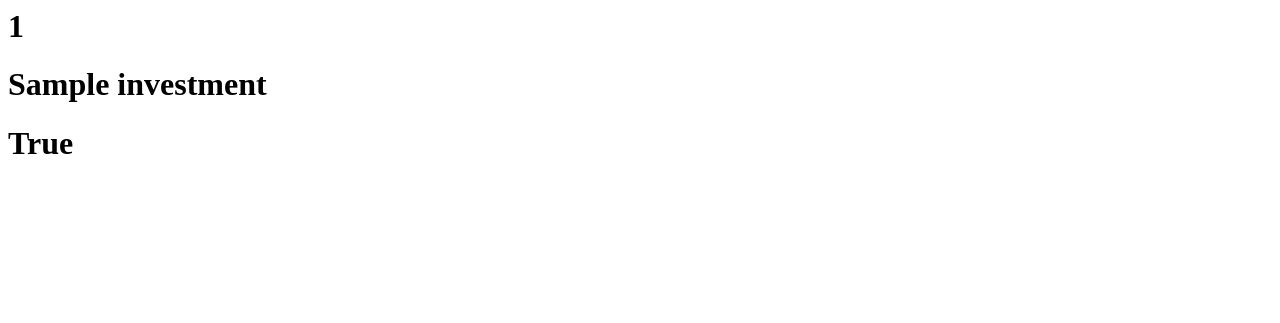
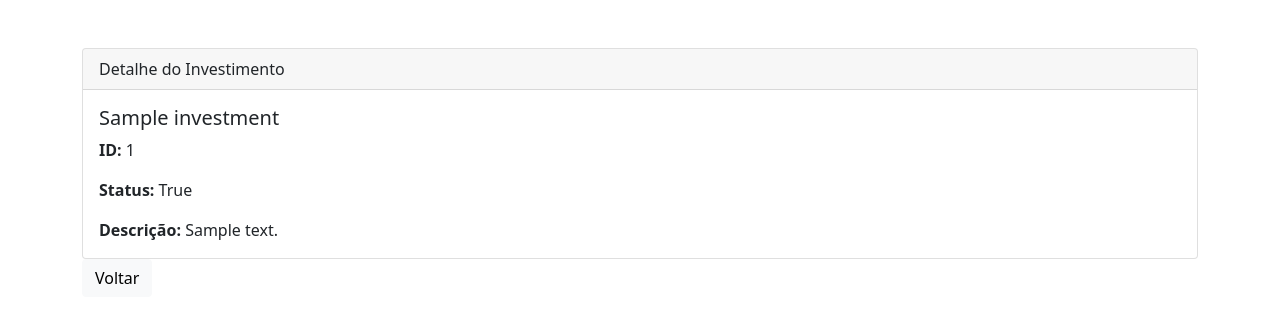
Before and after one commit to ricardoramospereira/FINASS, a Django app: page /investment//1 in a window 1280 px wide. Shown: the top 323 px of the page. Run offline with Django 4.2, Linux system fonts and the light colour scheme; tables that the repository leaves empty hold one stand-in row (values such as "Sample post").

Commit message:
details e modal investments

```diff
--- a/base_templates/global/base.html
+++ b/base_templates/global/base.html
@@ -9,7 +9,7 @@
     <link rel="stylesheet" href="https://cdnjs.cloudflare.com/ajax/libs/font-awesome/6.4.2/css/all.min.css" integrity="sha512-z3gLpd7yknf1YoNbCzqRKc4qyor8gaKU1qmn+CShxbuBusANI9QpRohGBreCFkKxLhei6S9CQXFEbbKuqLg0DA==" crossorigin="anonymous" referrerpolicy="no-referrer" />
 
     <!--bootstrap-->
-    <link rel="stylesheet" href="https://cdn.jsdelivr.net/npm/bootstrap@4.3.1/dist/css/bootstrap.min.css" integrity="sha384-ggOyR0iXCbMQv3Xipma34MD+dH/1fQ784/j6cY/iJTQUOhcWr7x9JvoRxT2MZw1T" crossorigin="anonymous">
+    <link href="https://cdn.jsdelivr.net/npm/bootstrap@5.0.2/dist/css/bootstrap.min.css" rel="stylesheet" integrity="sha384-EVSTQN3/azprG1Anm3QDgpJLIm9Nao0Yz1ztcQTwFspd3yD65VohhpuuCOmLASjC" crossorigin="anonymous">
     {% block 'head' %} {% endblock %}
     <title>{% block 'title' %} {% endblock %}</title>
 </head>
@@ -19,9 +19,9 @@
 
 
  <!-- jQuery first, then Popper.js, then Bootstrap JS -->
- <script src="https://code.jquery.com/jquery-3.3.1.slim.min.js" integrity="sha384-q8i/X+965DzO0rT7abK41JStQIAqVgRVzpbzo5smXKp4YfRvH+8abtTE1Pi6jizo" crossorigin="anonymous"></script>
- <script src="https://cdn.jsdelivr.net/npm/popper.js@1.14.7/dist/umd/popper.min.js" integrity="sha384-UO2eT0CpHqdSJQ6hJty5KVphtPhzWj9WO1clHTMGa3JDZwrnQq4sF86dIHNDz0W1" crossorigin="anonymous"></script>
- <script src="https://cdn.jsdelivr.net/npm/bootstrap@4.3.1/dist/js/bootstrap.min.js" integrity="sha384-JjSmVgyd0p3pXB1rRibZUAYoIIy6OrQ6VrjIEaFf/nJGzIxFDsf4x0xIM+B07jRM" crossorigin="anonymous"></script>
+ <script src="https://cdn.jsdelivr.net/npm/@popperjs/core@2.9.2/dist/umd/popper.min.js" integrity="sha384-IQsoLXl5PILFhosVNubq5LC7Qb9DXgDA9i+tQ8Zj3iwWAwPtgFTxbJ8NT4GN1R8p" crossorigin="anonymous"></script>
+<script src="https://cdn.jsdelivr.net/npm/bootstrap@5.0.2/dist/js/bootstrap.min.js" integrity="sha384-cVKIPhGWiC2Al4u+LWgxfKTRIcfu0JTxR+EQDz/bgldoEyl4H0zUF0QKbrJ0EcQF" crossorigin="anonymous"></script>
+ <script src="https://cdn.jsdelivr.net/npm/bootstrap@5.0.2/dist/js/bootstrap.bundle.min.js" integrity="sha384-MrcW6ZMFYlzcLA8Nl+NtUVF0sA7MsXsP1UyJoMp4YLEuNSfAP+JcXn/tWtIaxVXM" crossorigin="anonymous"></script>
 
 </body>
 </html>
--- a/investments/templates/investments/detail_investment.html
+++ b/investments/templates/investments/detail_investment.html
@@ -1,3 +1,29 @@
-<h1>{{detail.id}}</h1>
-<h1>{{detail.name}}</h1>
-<h1>{{detail.status}}</h1>
+{% extends 'global/base.html' %}
+
+
+{% block 'content' %}
+<div class="container mt-5">
+    <div class="card">
+        <div class="card-header">
+            Detalhe do Investimento
+        </div>
+        <div class="card-body">
+            <h5 class="card-title">{{ detail.name }}</h5>
+            <p class="card-text"><strong>ID:</strong> {{ detail.id }}</p>
+            <p class="card-text"><strong>Status:</strong> {{ detail.status }}</p>
+            <p class="card-text"><strong>Descrição:</strong> {{ detail.description }}</p>
+            <!-- Adicione mais campos aqui conforme necessário -->
+        </div>
+    </div>
+
+    <a href="{% url 'investment' %}"><button type="button" class="btn btn-light">Voltar</button></a>
+</div>
+
+
+
+
+
+
+
+
+{% endblock %}
```
Also changed, not shown: investments/templates/investments/investment.html (+28 -4 lines).
